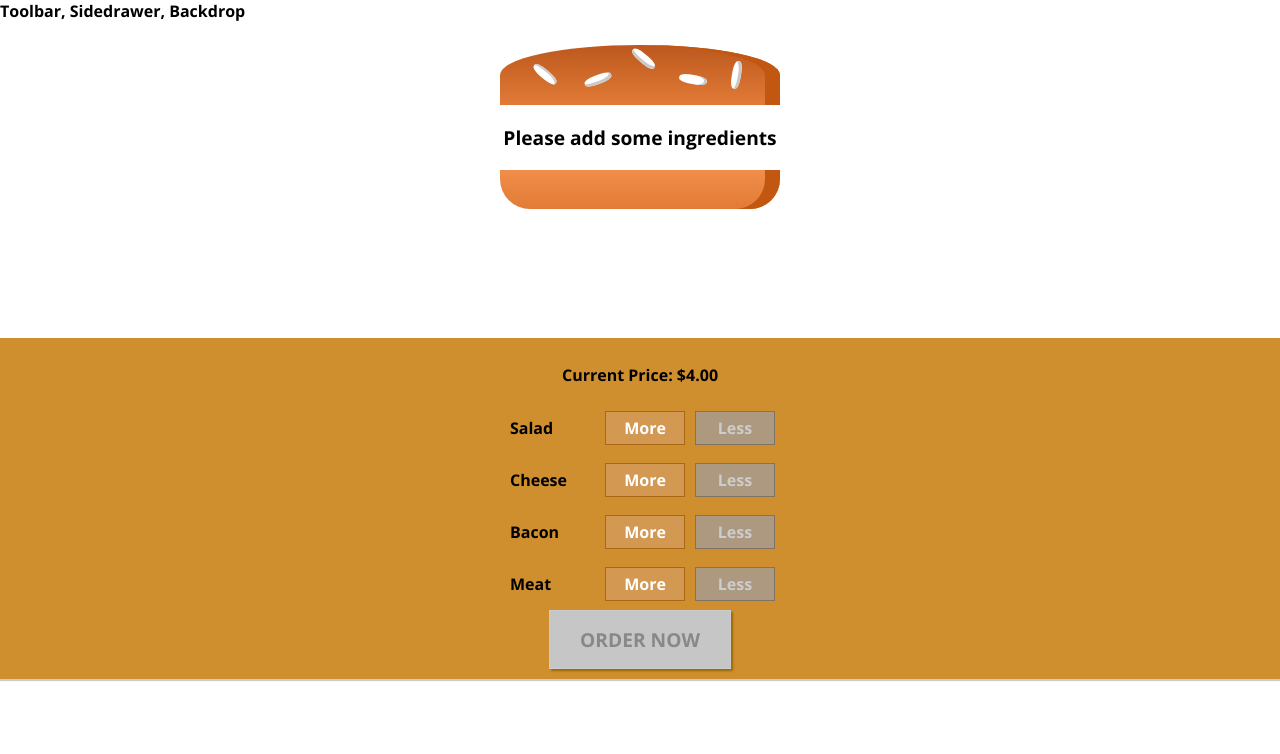
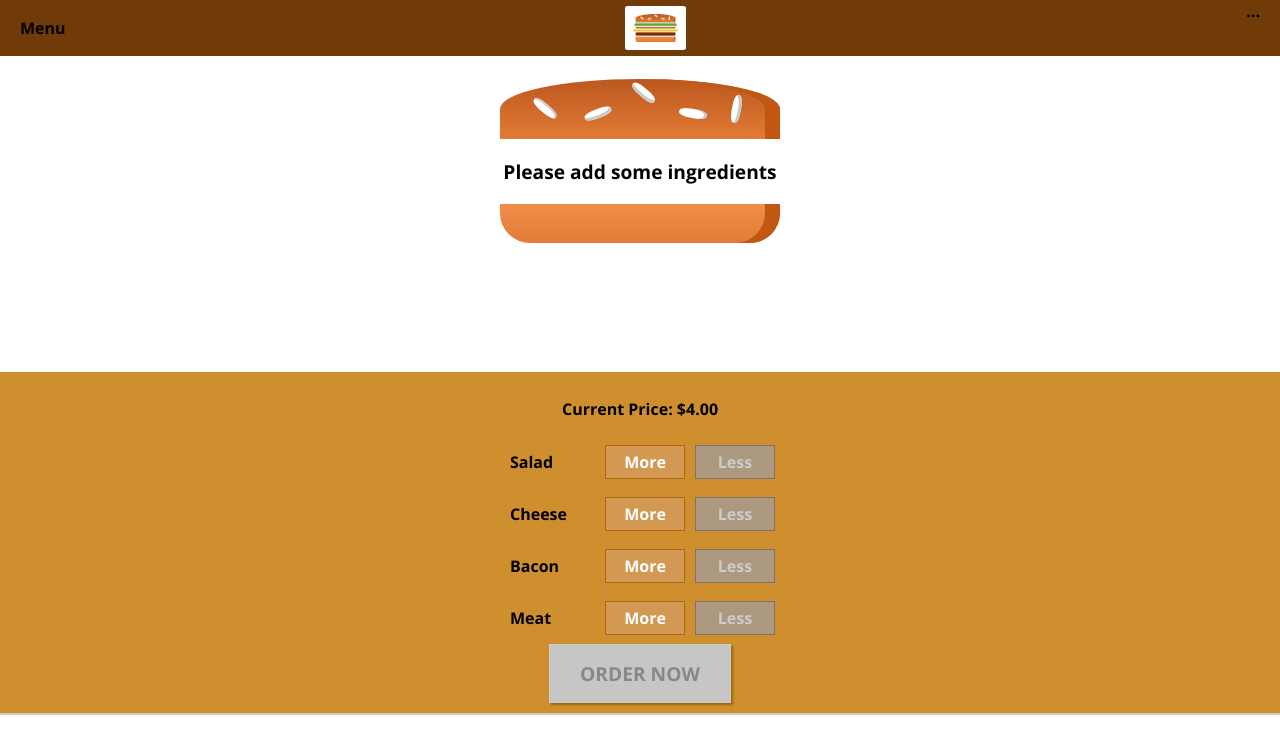
Before and after one commit to Blondish/BurgerBuilder, a React (Create React App) app: page / in a window 1280 px wide. Shown: the top 754 px of the page. Built offline with nearby package versions, Linux system fonts and the light colour scheme.

Commit message:
Toolbar added with Logo

```diff
--- a/src/components/Layout/Layout.js
+++ b/src/components/Layout/Layout.js
@@ -1,9 +1,11 @@
 import React from "react"
 import classes from "./Layout.module.css"
+import Toolbar from "../Navigation/Toolbar/Toolbar"
 
 const layout = (props) => (
     <React.Fragment>
-        <div>Toolbar, Sidedrawer, Backdrop</div>
+        <Toolbar />
+
         <main className={classes.Content}>
             {props.children}
         </main>
--- a/src/components/Layout/Layout.module.css
+++ b/src/components/Layout/Layout.module.css
@@ -1,3 +1,3 @@
 .Content {
-    margin-top: 16px
+    margin-top: 72px
 }
--- /dev/null
+++ b/src/components/Logo/Logo.js
@@ -0,0 +1,11 @@
+import React from "react";
+import burgerLogo from "../../assets/Images/burger-logo.png"
+import classes from "./Logo.module.css"
+
+const logo = () => {
+    return <div className={classes.Logo}>
+        <img src={burgerLogo} alt="company banner" />
+    </div>
+}
+
+export default logo
--- /dev/null
+++ b/src/components/Logo/Logo.module.css
@@ -0,0 +1,11 @@
+.Logo {
+    background-color: white;
+    padding: 8px;
+    height: 80%;
+    box-sizing: border-box;
+    border-radius: 5%
+}
+
+.Logo img {
+    height: 100%
+}
--- /dev/null
+++ b/src/components/Navigation/Toolbar/Toolbar.js
@@ -0,0 +1,13 @@
+import React from "react";
+import classes from "./Toolbar.module.css"
+import Logo from "../../../components/Logo/Logo"
+
+const toolbar = () => (
+    <header className={classes.Toolbar}>
+        <div>Menu</div>
+        <Logo />
+        <nav>...</nav>
+    </header>
+)
+
+export default toolbar
--- /dev/null
+++ b/src/components/Navigation/Toolbar/Toolbar.module.css
@@ -0,0 +1,18 @@
+.Toolbar {
+    width: 100%;
+    height: 56px;
+    position: fixed;
+    top: 0;
+    left: 0;
+    display: flex;
+    justify-content: space-between;
+    align-items: center;
+    background-color: #703B09;
+    padding: 0 20px;
+    box-sizing: border-box;
+    z-index: 90
+}
+
+.Toolbar nav {
+    height: 100%
+}
```
Also changed, not shown: src/assets/Images/burger-logo.png (added), src/components/Navigation/NavigationItems/NavigationItems.js (added), 1 other file (tests, documents, lock files or other folders).
